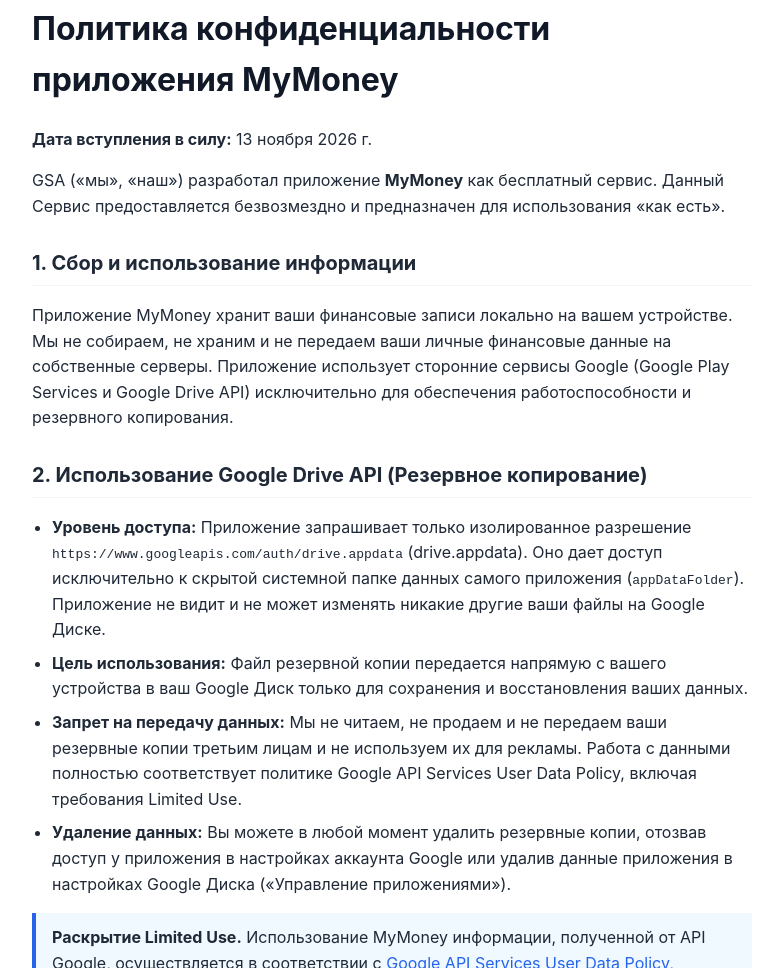
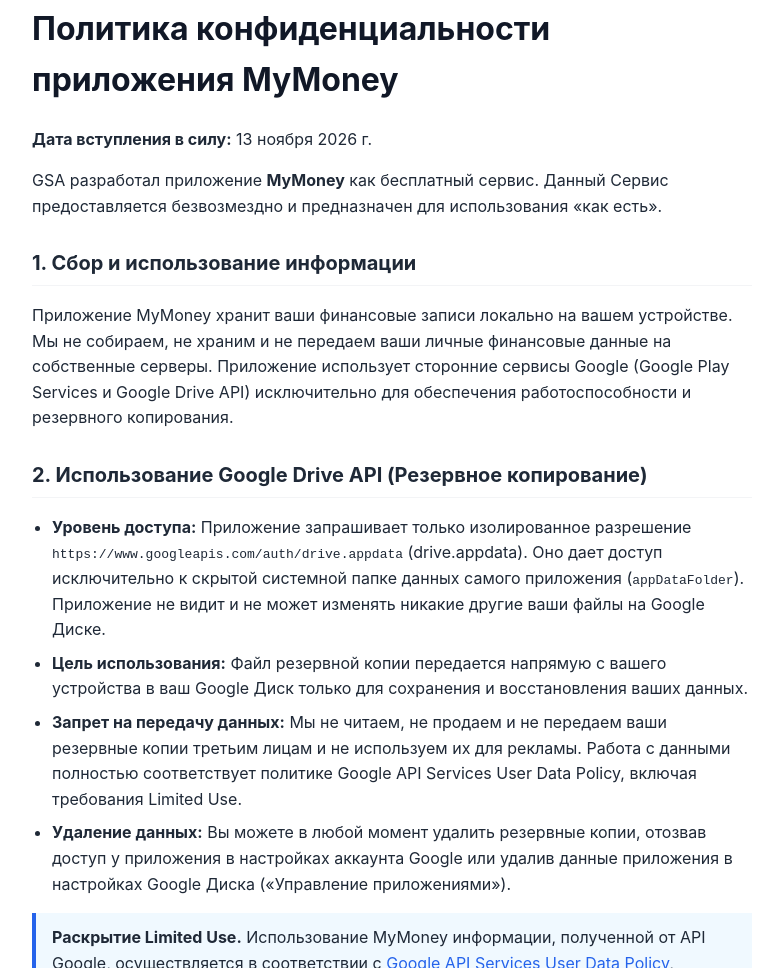
Before and after one commit to gsvvrm/mymoney-info, a plain HTML site: page privacy.html in a window 1280 px wide. Shown: the part 2235-3203 px from the top of the page, without its empty margins (248-1022 px from the left). Drawn offline with Linux system fonts and the light colour scheme.

Commit message:
Update privacy.html

```diff
--- a/privacy.html
+++ b/privacy.html
@@ -84,7 +84,7 @@
 
         <h1>Политика конфиденциальности приложения MyMoney</h1>
         <p><strong>Дата вступления в силу:</strong> 13 ноября 2026 г.</p>
-        <p>GSA («мы», «наш») разработал приложение <strong>MyMoney</strong> как бесплатный сервис. Данный Сервис предоставляется безвозмездно и предназначен для использования «как есть».</p>
+        <p>GSA разработал приложение <strong>MyMoney</strong> как бесплатный сервис. Данный Сервис предоставляется безвозмездно и предназначен для использования «как есть».</p>
 
         <h2>1. Сбор и использование информации</h2>
         <p>Приложение MyMoney хранит ваши финансовые записи локально на вашем устройстве. Мы не собираем, не храним и не передаем ваши личные финансовые данные на собственные серверы. Приложение использует сторонние сервисы Google (Google Play Services и Google Drive API) исключительно для обеспечения работоспособности и резервного копирования.</p>
```
